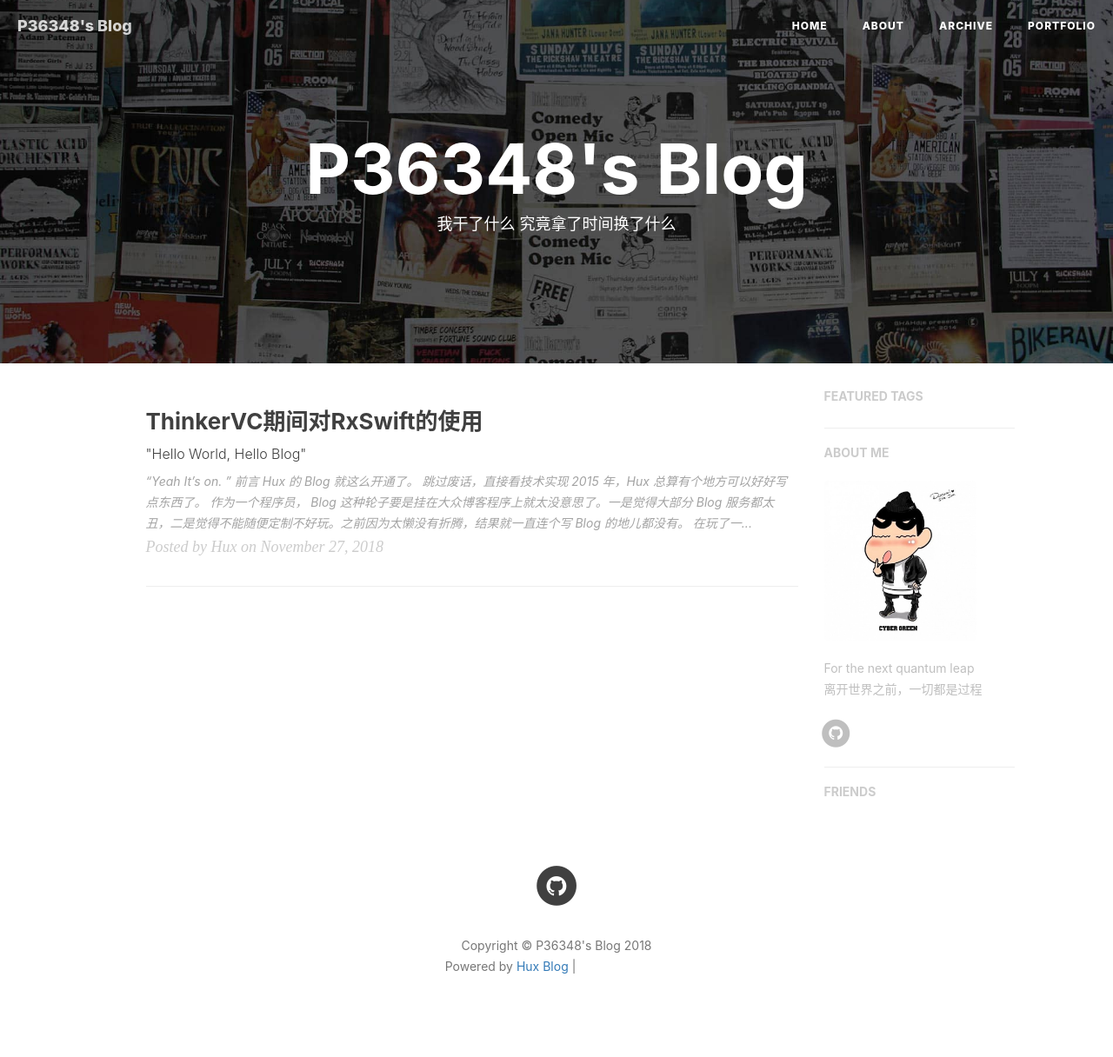
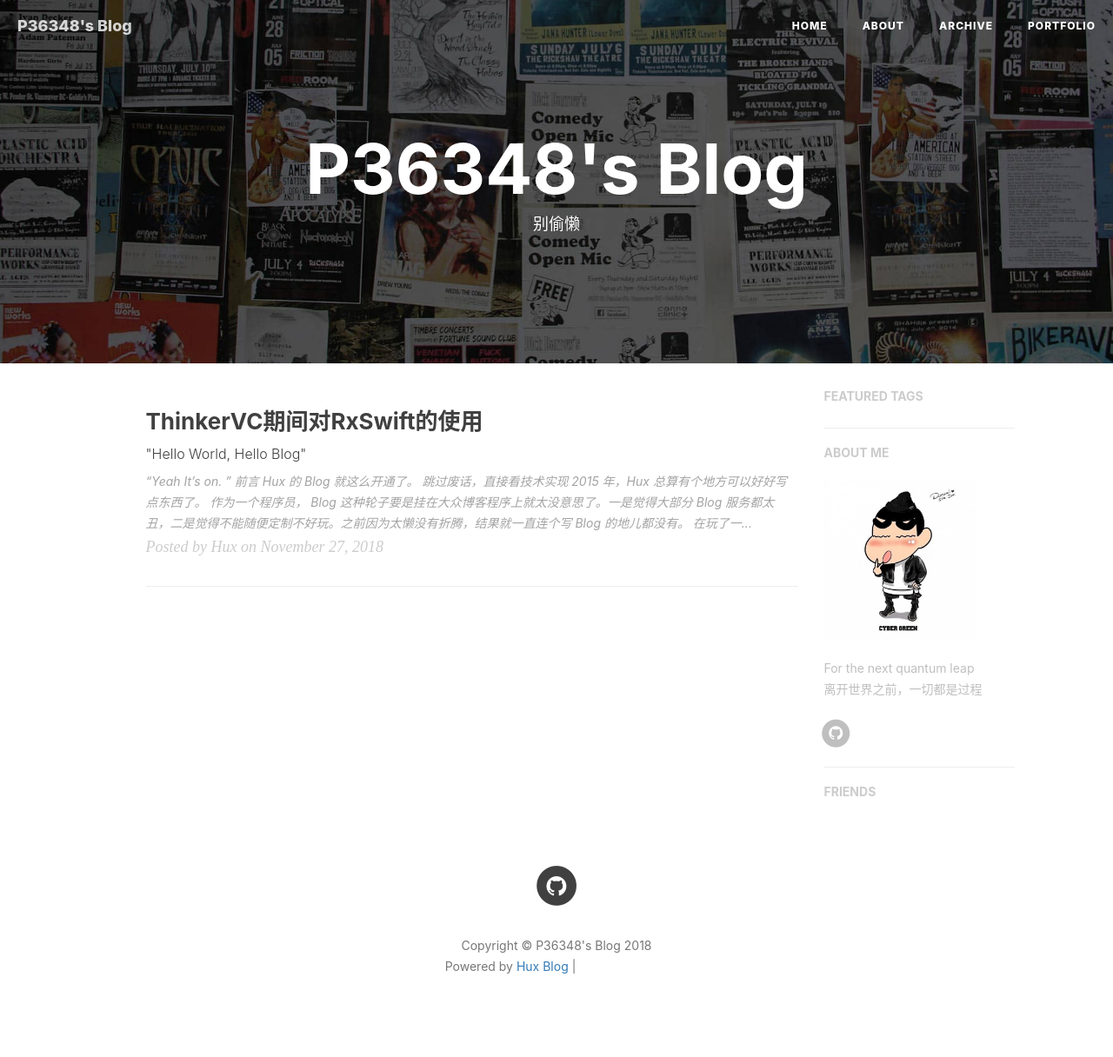
Before and after one commit to p36348/p36348.github.io, a Jekyll site: the page built from index.html, in a window 1280 px wide. Shown: the whole page at 87% size. Built offline with Jekyll 4.4.1, drawn with Linux system fonts in a browser that asks for light colours; nearby versions of some CDN libraries; the list of posts is cut into pages by our own code; comment, search, counter and statistics services are not loaded; grey boxes are pictures that could not be loaded.

Commit message:
no message

```diff
--- a/index.html
+++ b/index.html
@@ -1,6 +1,6 @@
 ---
 layout: page
-description: "我干了什么 究竟拿了时间换了什么"
+description: "别偷懒"
 ---
 
 {% for post in paginator.posts %}
```
